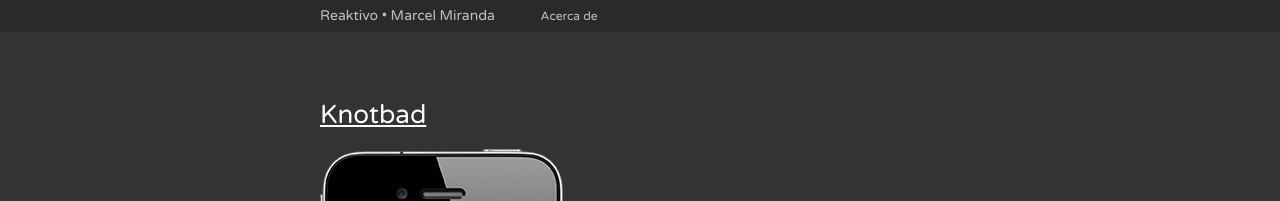
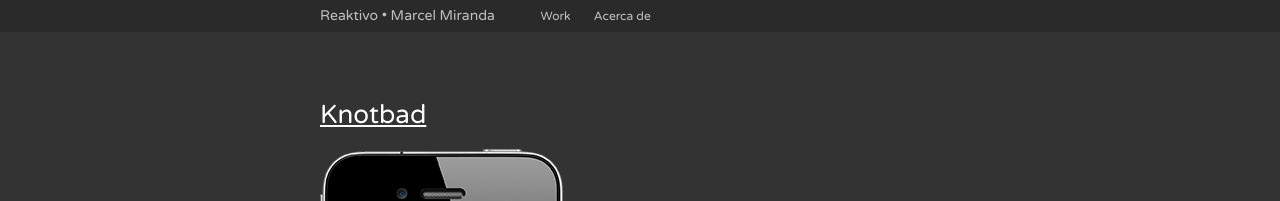
Before and after one commit to reaktivo/reaktivo.github.com, a Jekyll site: the page built from index.html, in a window 1280 px wide. Shown: the top 201 px of the page. Built offline with Jekyll 4.4.1, drawn with Linux system fonts in a browser that asks for light colours; Markdown is read by kramdown in place of the engine named in the settings.

Commit message:
Updated layout

```diff
--- a/_layouts/default.html
+++ b/_layouts/default.html
@@ -34,8 +40,8 @@
     <nav>
       <a class="root" href="/">Reaktivo • Marcel Miranda</a>
       <span class="other_links">
-        <!-- <a href="/work">Work</a>
-        <a href="/play">Play</a> -->
+        <a href="/work">Work</a>
+        <!-- <a href="/play">Play</a> -->
         <a href="/acerca">Acerca de</a>
       </span>
     </nav>
@@ -47,6 +53,9 @@
 
 	</footer>
 </div> <!--! end of #container -->
+
+<!-- <script src="/js/libs/mootools-core-1.3.2-full-nocompat-yc.js"></script>
+<script src="/js/libs/mootools-more-1.3.2.1.js"></script> -->
 
 <script>
 	var _gaq=[['_setAccount','UA-XXXXX-X'],['_trackPageview']]; // Change UA-XXXXX-X to be your site's ID
--- a/_layouts/page.html
+++ b/_layouts/page.html
@@ -2,7 +2,6 @@
 layout: default
 ---
 <div class="page">
-  <h2><a href="{{ page.url }}">{{ page.title }}</a></h2>
   {{content}}
 </div>
 {% if page.disqus %}
--- a/css/style.less
+++ b/css/style.less
@@ -1,4 +1,4 @@
-@import "reset";
+@import "/css/reset";
 
 @main_width: 640px;
 @text_color: #eee;
```
Also changed, not shown: other parts of _layouts/default.html (+7 -1 lines).
